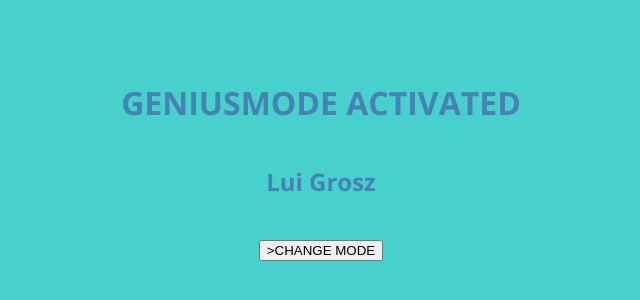
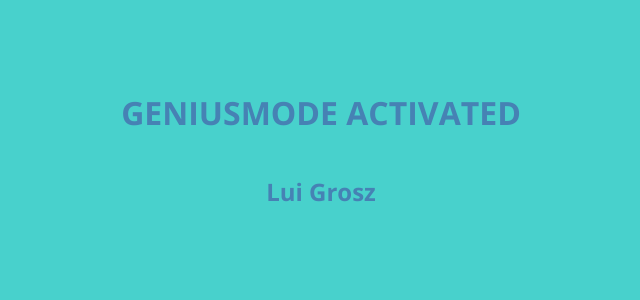
Before and after one commit to luigrosz/luigrosz-site, a plain HTML site: page index.html in a window 1280 px wide. Shown: the part 248-548 px from the top of the page, without its empty margins (319-959 px from the left). Drawn offline with nearby package versions, Linux system fonts and the light colour scheme.

Commit message:
Update index.html

```diff
--- a/index.html
+++ b/index.html
@@ -42,9 +42,7 @@
     <h1 id="mode"></h1>
     <h2 id="name"></h2>
     <br>
-    <button
-      <!-- onclick="changeMode()" -->
-      >CHANGE MODE</button>
+    <!-- <button onclick="changeMode()">CHANGE MODE</button>-->
   </div>
 </body>
 <script>
```
